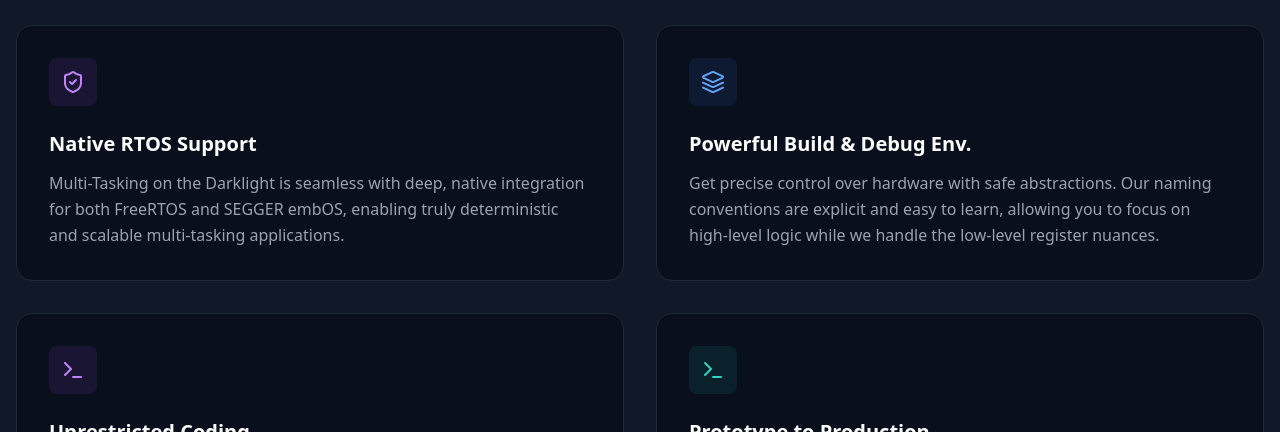
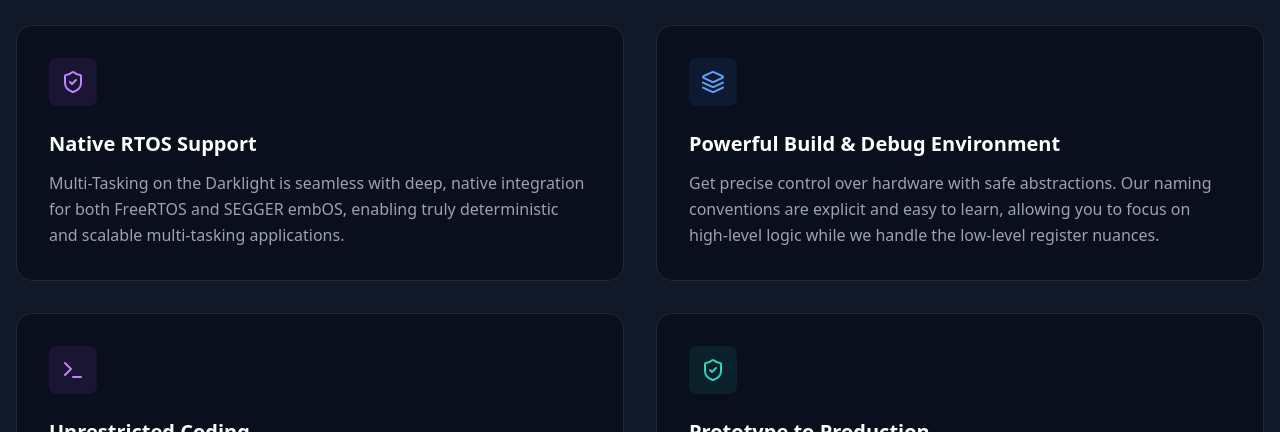
Before and after one commit to neicdech/DARKLight-Website-v2.0, a React (Vite) app: page /#/ in a window 1280 px wide. Shown: the part 2020-2452 px from the top of the page. Built offline with nearby package versions, Linux system fonts and the light colour scheme.

Commit message:
Refine homepage images and text

```diff
--- a/components/ImageCarousel.tsx
+++ b/components/ImageCarousel.tsx
@@ -18,7 +18,7 @@ const CAROUSEL_IMAGES = [
     desc: "ENIG finish for maximum connectivity and longevity."
   },
   {
-    url: "https://69415646eaa0bc88a50c8649.imgix.net/Screenshot%202026-01-06%20155037.jpg?auto=format&fit=crop&q=80&w=1200",
+    url: "https://69415646eaa0bc88a50c8649.imgix.net/Screenshot%202026-01-06%20160154.jpg?auto=format&fit=crop&q=80&w=1200",
     title: "Gold-Plated Headers",
     desc: "Built for complex, real-time industrial environments."
   },
--- a/pages/Home.tsx
+++ b/pages/Home.tsx
@@ -67,8 +67,8 @@ export const Home: React.FC = () => {
             </div>
             <div className="p-2 md:p-8 bg-gray-900 flex items-center justify-center min-h-[400px]">
               <img
-                src="https://69415646eaa0bc88a50c8649.imgix.net/pcb2.jpeg?auto=format&fit=crop&q=100&w=1600"
-                alt="Detailed Hardware Schematic"
+                src="https://69415646eaa0bc88a50c8649.imgix.net/pcb2.jpeg?auto=format&fit=crop&q=100&w=1200"
+                alt="Detailed Hardware Pinout"
                 className="max-w-full h-auto rounded shadow-lg border border-gray-800"
               />
             </div>
@@ -261,7 +261,7 @@ export const Home: React.FC = () => {
               <div className="w-12 h-12 rounded-lg bg-blue-500/10 flex items-center justify-center mb-6 text-blue-400 group-hover:bg-blue-500/20">
                 <Layers size={24} />
               </div>
-              <h3 className="text-white font-bold text-xl mb-3">Powerful Build & Debug Env.</h3>
+              <h3 className="text-white font-bold text-xl mb-3">Powerful Build & Debug Environment</h3>
               <p className="text-gray-400 leading-relaxed">
                 Get precise control over hardware with safe abstractions. Our naming conventions are explicit and easy to learn, allowing you to focus on high-level logic while we handle the low-level register nuances.
               </p>
@@ -281,7 +281,7 @@ export const Home: React.FC = () => {
             {/* Feature 6 */}
             <div className="p-8 rounded-2xl bg-gray-950/50 border border-gray-800 hover:border-brand-500/40 transition-all group">
               <div className="w-12 h-12 rounded-lg bg-brand-500/10 flex items-center justify-center mb-6 text-brand-400 group-hover:bg-brand-500/20">
-                <Terminal size={24} />
+                <ShieldCheck size={24} />
               </div>
               <h3 className="text-white font-bold text-xl mb-3">Prototype to Production</h3>
               <p className="text-gray-400 leading-relaxed">
```
